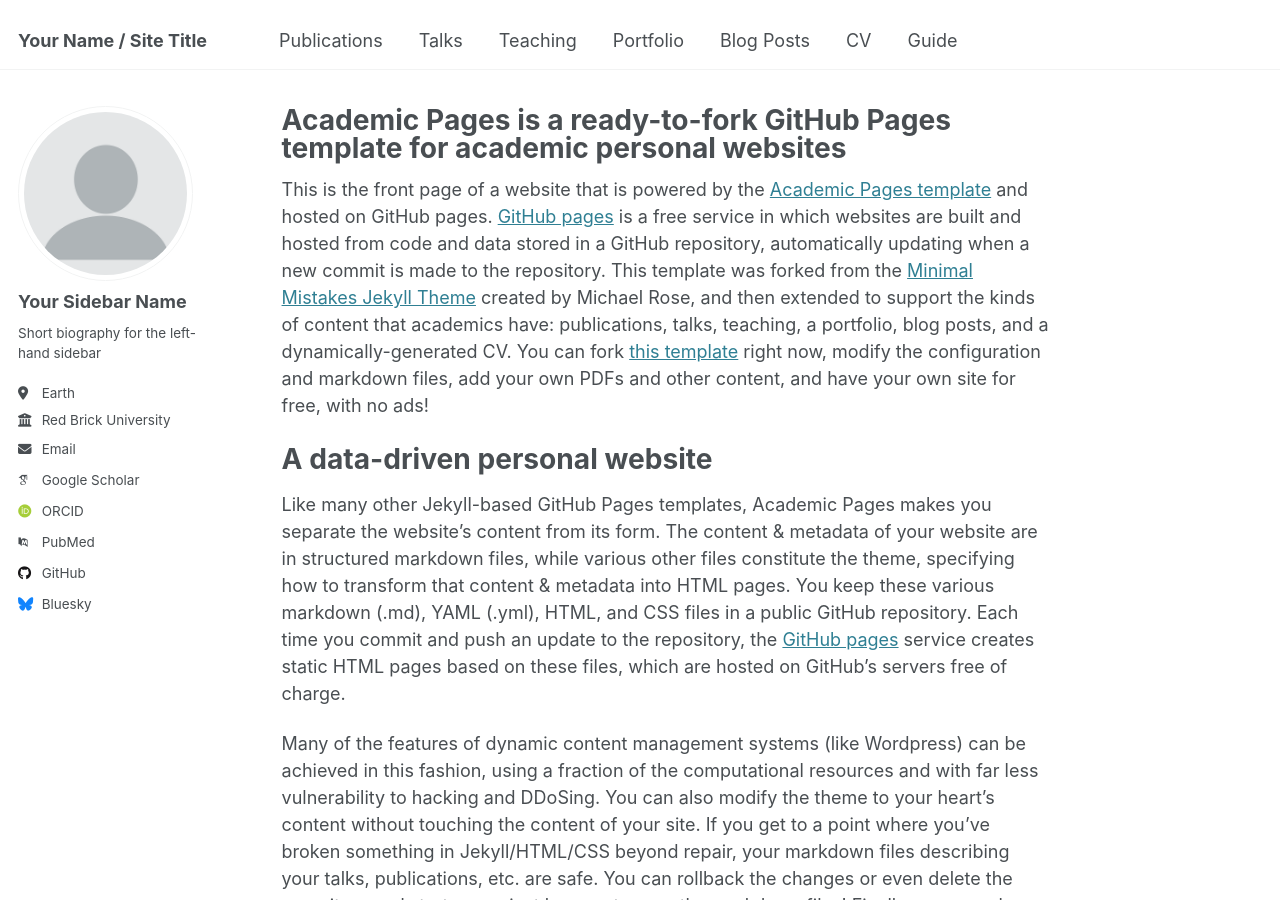
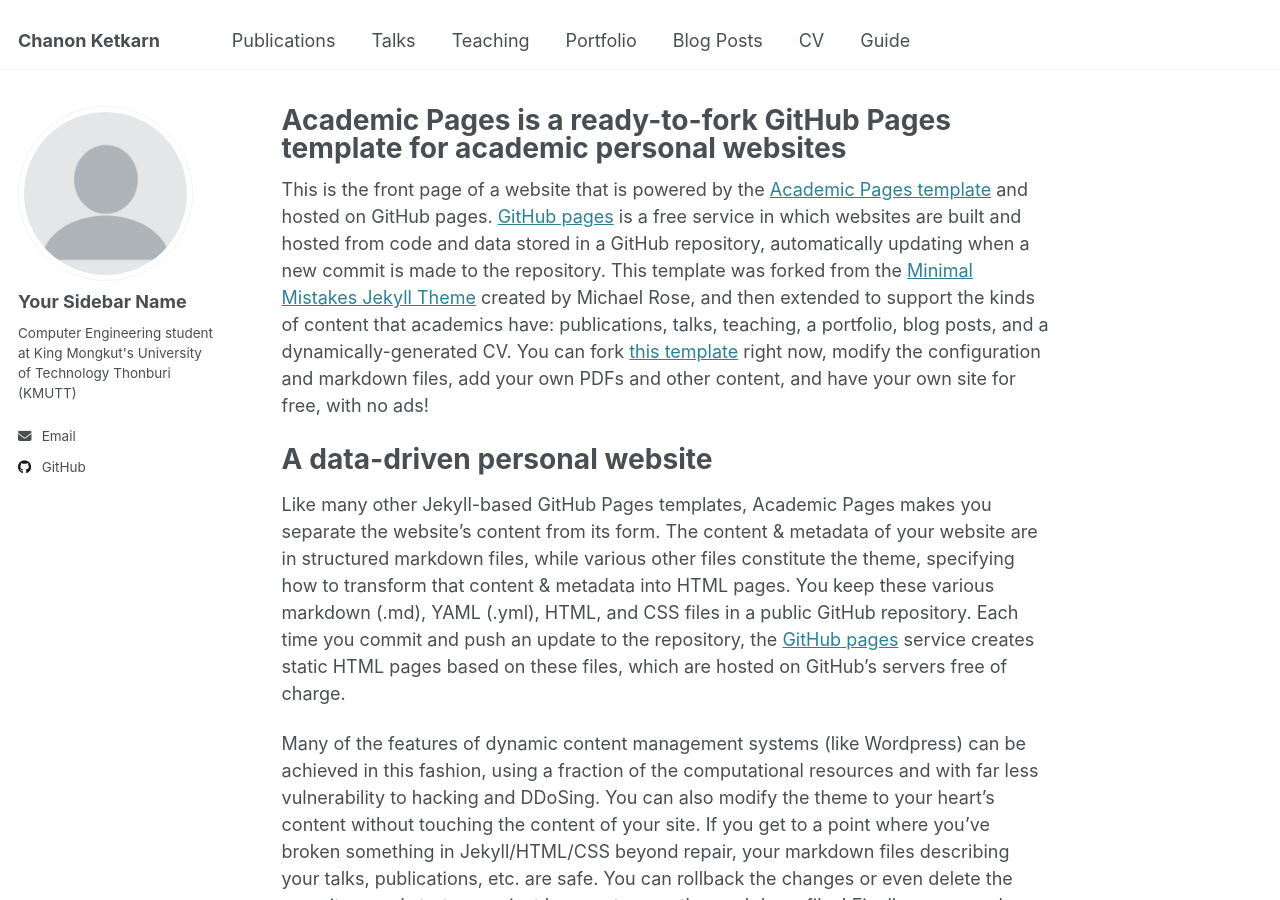
Before and after one commit to ChanonTee/ChanonTee.github.io, a Jekyll site: the page built from _pages/about.md, in a window 1280 px wide and 900 px high. Built offline with Jekyll 4.4.1, drawn with Linux system fonts in a browser that asks for light colours; some web fonts are replaced.

Commit message:
Update _config.yml

```diff
--- a/_config.yml
+++ b/_config.yml
@@ -9,7 +9,7 @@
 # Basic Site Settings
 locale                   : "en-US"
 site_theme               : "default"
-title                    : "Your Name / Site Title"
+title                    : "Chanon Ketkarn"
 title_separator          : "-"
 name                     : &name "Your Name"
 description              : &description "personal description"
@@ -25,19 +25,19 @@ author:
   avatar           : "profile.png"
   name             : "Your Sidebar Name"
   pronouns         : # example: "she/her"
-  bio              : "Short biography for the left-hand sidebar"
-  location         : "Earth"
-  employer         : "Red Brick University"
+  bio              : "Computer Engineering student at King Mongkut's University of Technology Thonburi (KMUTT)"
+  location         : #
+  employer         : #
   uri              : # URL
-  email            : "none@example.org"
+  email            : "chanon.ketkarn@gmail.com"
 
   # Academic websites
   arxiv            : # URL - Update with the correct link to your profile
-  googlescholar    : "https://scholar.google.com/citations?user=PS_CX0AAAAAJ"
+  googlescholar    : #"https://scholar.google.com/citations?user=PS_CX0AAAAAJ"
   impactstory      : # URL
-  orcid            : "http://orcid.org/yourorcidurl"
+  orcid            : #"http://orcid.org/yourorcidurl"
   semantic         : # URL
-  pubmed           : "https://www.ncbi.nlm.nih.gov/pubmed/?term=john+snow"
+  pubmed           : #"https://www.ncbi.nlm.nih.gov/pubmed/?term=john+snow"
   researchgate     : # URL
   scopus           : # URL
 
@@ -45,12 +45,12 @@ author:
   bitbucket        : # Username - Update with your username on the site
   codepen          : # Username
   dribbble         : # Username
-  github           : "academicpages"
+  github           : "https://github.com/ChanonTee"
   kaggle           : # Username
   stackoverflow    : # User number or user number and name (i.e., use "1" or "1/jeff-atwood")
 
   # Social media
-  bluesky          : "bsky.app" # Replace this with you Bluesky username
+  bluesky          : #"bsky.app" # Replace this with you Bluesky username
   facebook         : # Username
   flickr           : # Username
   foursquare       : # Username
```
